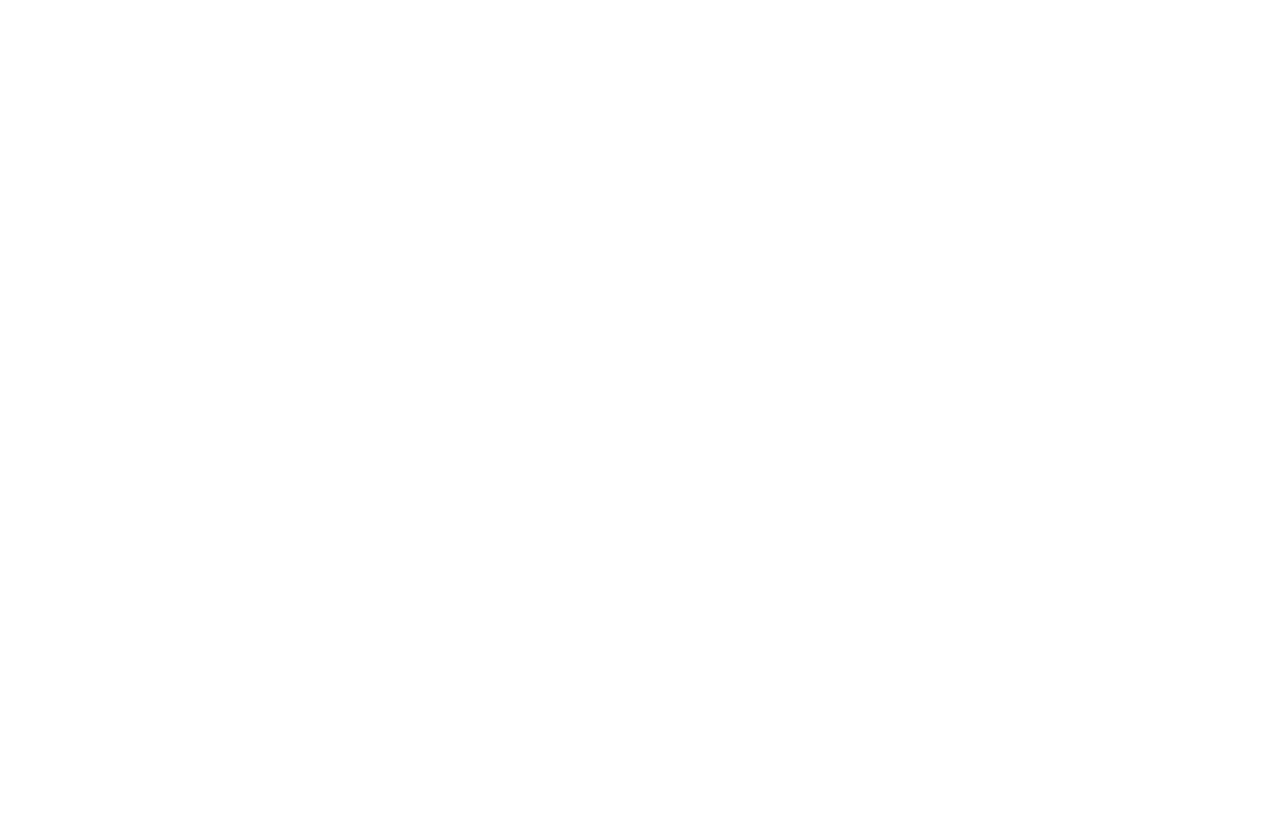
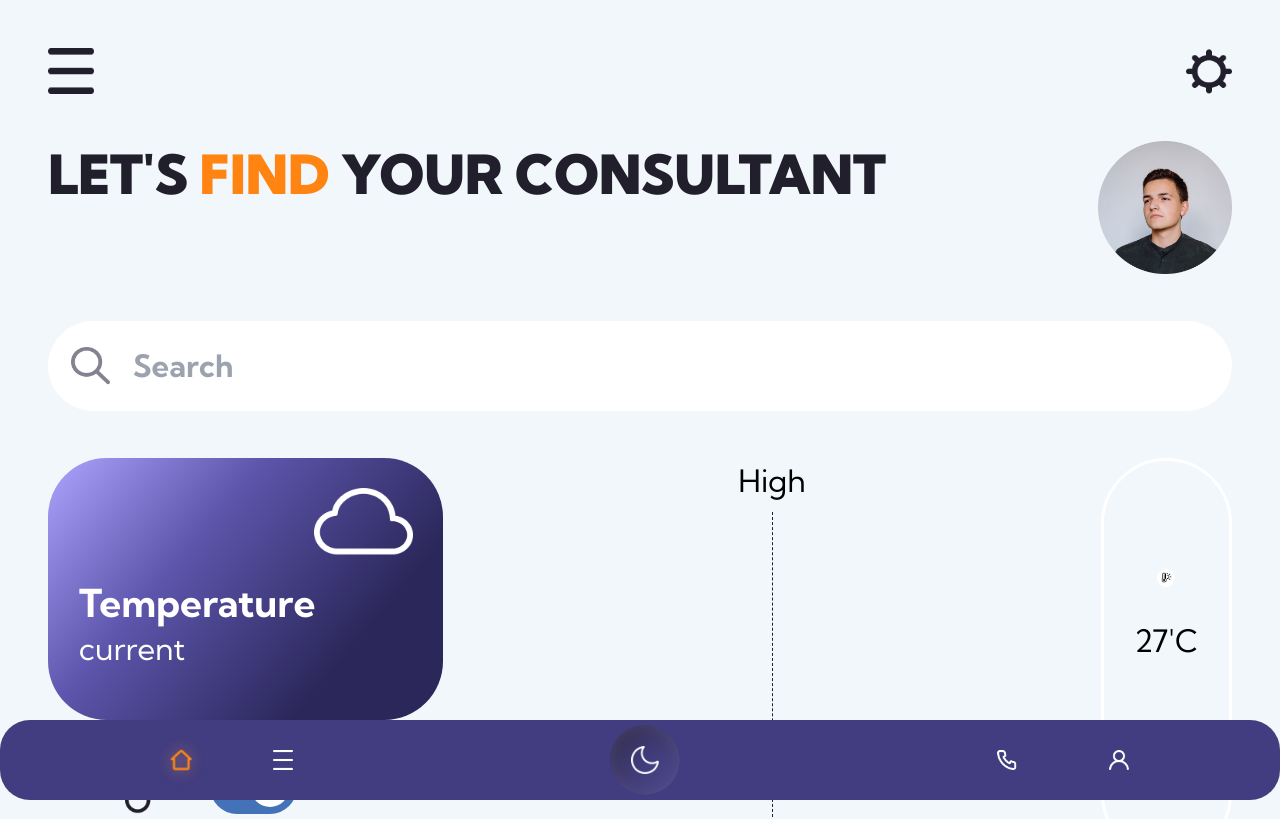
Before and after one commit to 18121A05L2/dental-react, a React (Create React App) app: page / in a window 1280 px wide. Before the commit this address had no page. Shown: the top 819 px of the page. Built offline with nearby package versions, Linux system fonts and the light colour scheme.

Commit message:
fixed ui errors

```diff
--- a/src/App.js
+++ b/src/App.js
@@ -8,7 +8,7 @@
     <div className="App">
       <Router>
         <Routes>
-          <Route path="/home" element={<Home/>}></Route>
+          <Route exact path="/" element={<Home/>}></Route>
           <Route path="/payments" element={<Payments />}></Route>
         </Routes>
       </Router>
```
